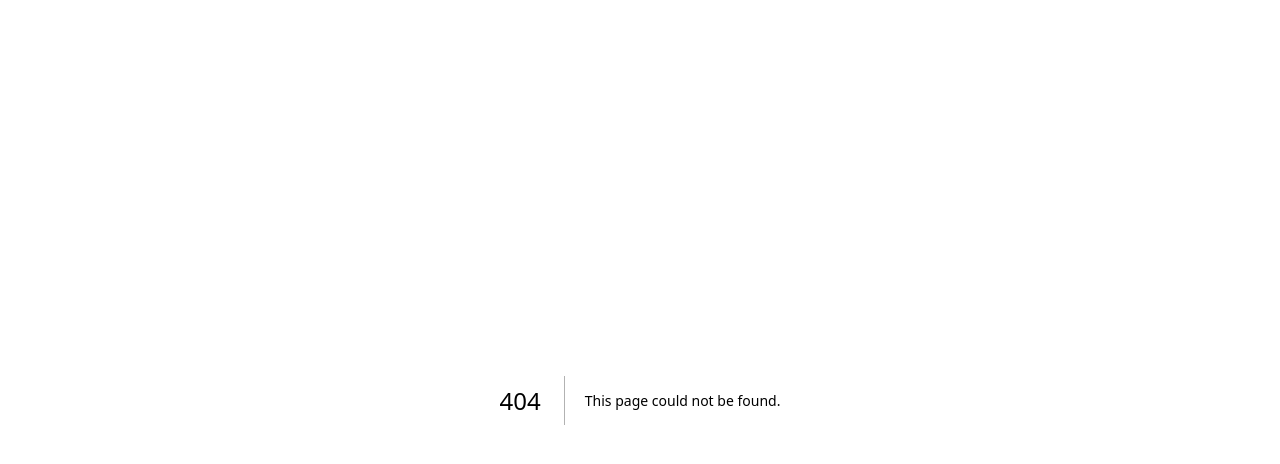
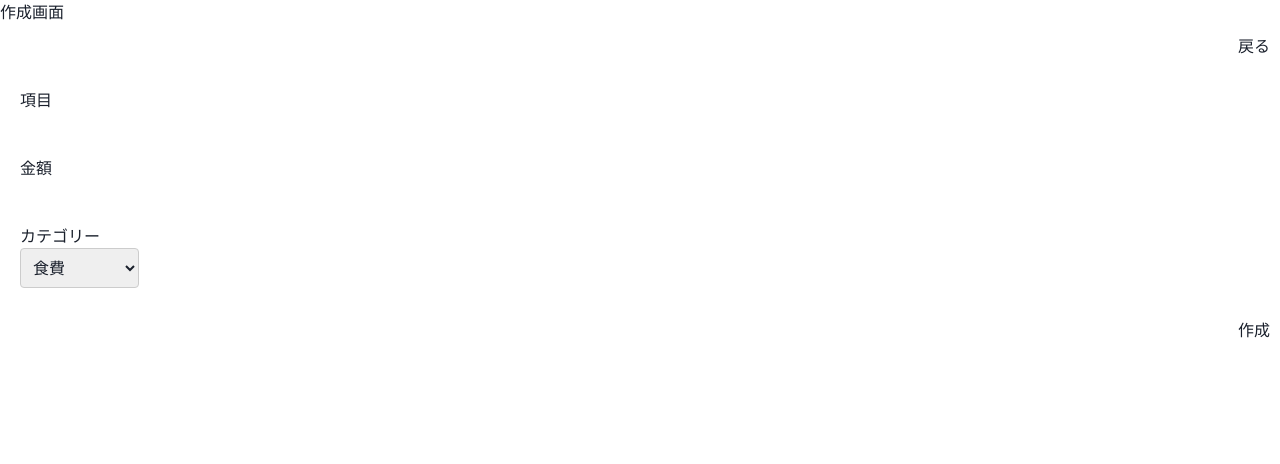
Before and after one commit to NTD1995/kakeibo-app, a Next.js app: page /kakeibo/create in a window 1280 px wide. Before the commit this address had no page. Shown: the top 464 px of the page. Built offline with nearby package versions, Linux system fonts and the light colour scheme.

Commit message:
作成画面の追加

```diff
--- /dev/null
+++ b/src/app/kakeibo/create/page.tsx
@@ -0,0 +1,89 @@
+// 家計簿作成画面
+
+export default function Create() {
+  return (
+    <>
+      <h1>作成画面</h1>
+      <div
+        style={{
+          display: "flex",
+          justifyContent: "space-between",
+          alignItems: "center",
+          padding: "10px",
+        }}
+      >
+        <button style={{ marginLeft: "auto" }}>戻る</button>
+      </div>
+
+      <div
+        style={{
+          display: "flex",
+          flexDirection: "column",
+          alignItems: "flex-start",
+          gap: "20px",
+          padding: "20px",
+        }}
+      >
+        <div
+          style={{
+            display: "flex",
+            flexDirection: "column",
+            alignItems: "flex-start",
+            width: "100%",
+          }}
+        >
+          <p>項目</p>
+          <input style={{ width: "100%" }} />
+        </div>
+        <div
+          style={{
+            display: "flex",
+            flexDirection: "column",
+            alignItems: "flex-start",
+            width: "100%",
+          }}
+        >
+          <p>金額</p>
+          <input style={{ width: "100%" }} />
+        </div>
+        <div
+          style={{
+            display: "flex",
+            flexDirection: "column",
+            alignItems: "flex-start",
+            width: "100%",
+          }}
+        >
+          <p>カテゴリー</p>
+          <div style={{ display: "flex", gap: "10px" }}>
+            <select
+              style={{
+                padding: "8px",
+                borderRadius: "4px",
+                border: "1px solid #ccc",
+              }}
+            >
+              <option value="食費">食費</option>
+              <option value="水道光熱費">水道光熱費</option>
+              <option value="交通費">交通費</option>
+              <option value="通信費">通信費</option>
+              <option value="日用品">日用品</option>
+              <option value="趣味">趣味</option>
+            </select>
+          </div>
+        </div>
+      </div>
+
+      <div
+        style={{
+          display: "flex",
+          justifyContent: "space-between",
+          alignItems: "center",
+          padding: "10px",
+        }}
+      >
+        <button style={{ marginLeft: "auto" }}>作成</button>
+      </div>
+    </>
+  );
+}
--- a/src/app/kakeibo/page.tsx
+++ b/src/app/kakeibo/page.tsx
@@ -3,11 +3,7 @@
 export default function Kakeibos() {
   return (
     <>
-      <h1
-        style={{ textAlign: "center", fontSize: "24px", marginBottom: "16px" }}
-      >
-        家計簿 一覧画面
-      </h1>
+      <h1>一覧画面</h1>
       <div
         style={{
           display: "flex",
@@ -36,8 +32,7 @@ export default function Kakeibos() {
         <button
           style={{
             padding: "8px 16px",
-            backgroundColor: "#4CAF50",
-            color: "#fff",
+            backgroundColor: "#7d7d7d",
             border: "none",
             borderRadius: "4px",
           }}
@@ -47,8 +42,7 @@ export default function Kakeibos() {
         <button
           style={{
             padding: "8px 16px",
-            backgroundColor: "#2196F3",
-            color: "#fff",
+            backgroundColor: "#7d7d7d",
             border: "none",
             borderRadius: "4px",
           }}
@@ -63,7 +57,6 @@ export default function Kakeibos() {
             display: "flex",
             justifyContent: "space-between",
             marginBottom: "8px",
-            fontWeight: "bold",
           }}
         >
           <p style={{ flex: 2 }}>項目</p>
```
